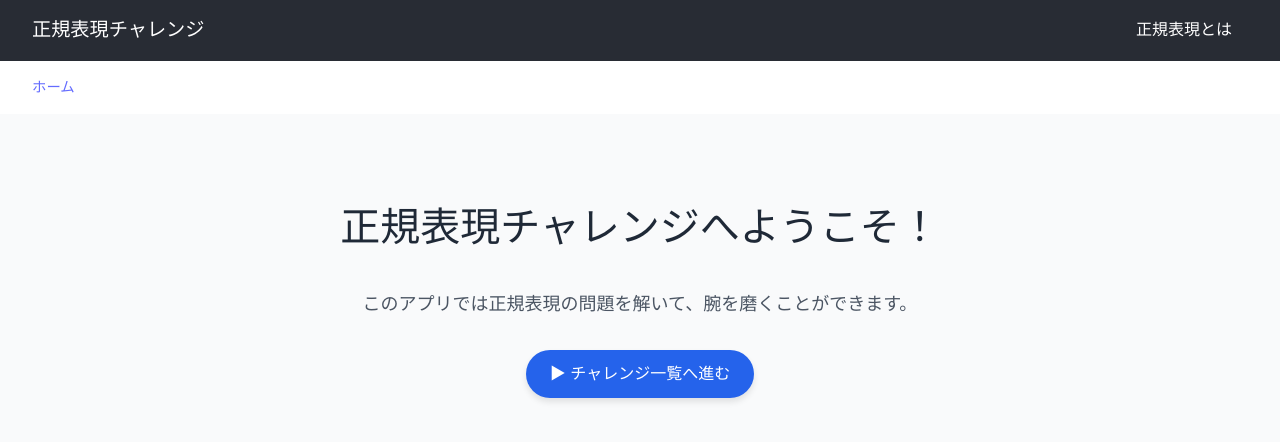
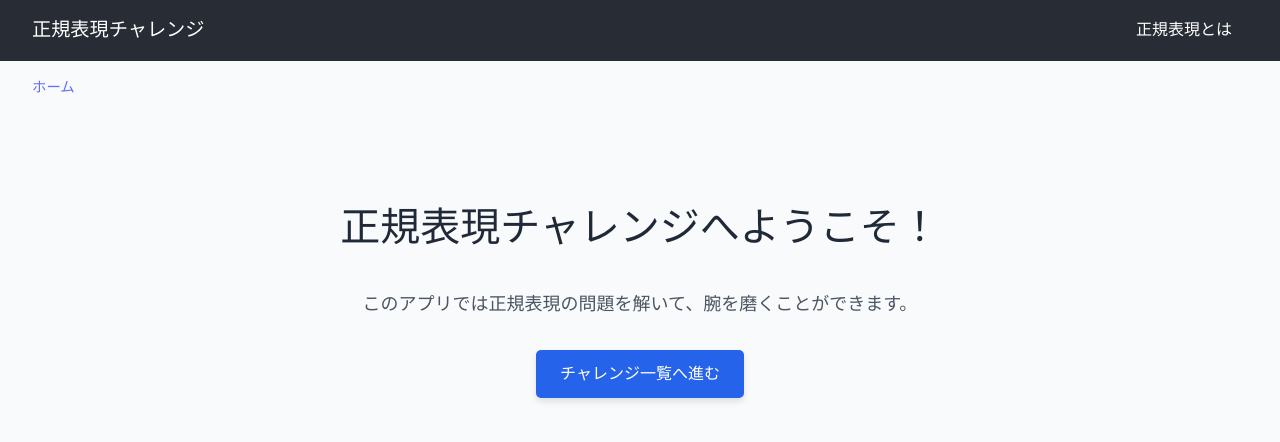
Before and after one commit to ishi720/regex-challenge, a React (Vite) app in the folder client/: page / in a window 1280 px wide. Shown: the top 442 px of the page. Built offline with nearby package versions, Linux system fonts and the light colour scheme.

Commit message:
レイアウトの微修正

```diff
--- a/client/src/index.css
+++ b/client/src/index.css
@@ -3,6 +3,7 @@ html, body, #root {
   height: 100%;
   width: 100%;
   font-family: sans-serif;
+  background-color: #f9fafb;
 }
 
 :root {
--- a/client/src/pages/HomePage.tsx
+++ b/client/src/pages/HomePage.tsx
@@ -7,8 +7,6 @@ const HomePage: React.FC = () => {
   const styles = {
     main: {
       padding: '4rem 2rem',
-      backgroundColor: '#f9fafb',
-      minHeight: '100vh',
       display: 'flex',
       flexDirection: 'column' as const,
       alignItems: 'center',
@@ -33,7 +31,7 @@ const HomePage: React.FC = () => {
       fontSize: '1rem',
       fontWeight: 600,
       padding: '0.75rem 1.5rem',
-      borderRadius: '9999px',
+      borderRadius: '5px',
       textDecoration: 'none',
       boxShadow: '0 4px 6px rgba(0, 0, 0, 0.1)',
       transition: 'background-color 0.3s',
@@ -64,7 +62,7 @@ const HomePage: React.FC = () => {
           onMouseEnter={() => setIsHover(true)}
           onMouseLeave={() => setIsHover(false)}
         >
-          ▶ チャレンジ一覧へ進む
+          チャレンジ一覧へ進む
         </Link>
       </main>
     </>
```
